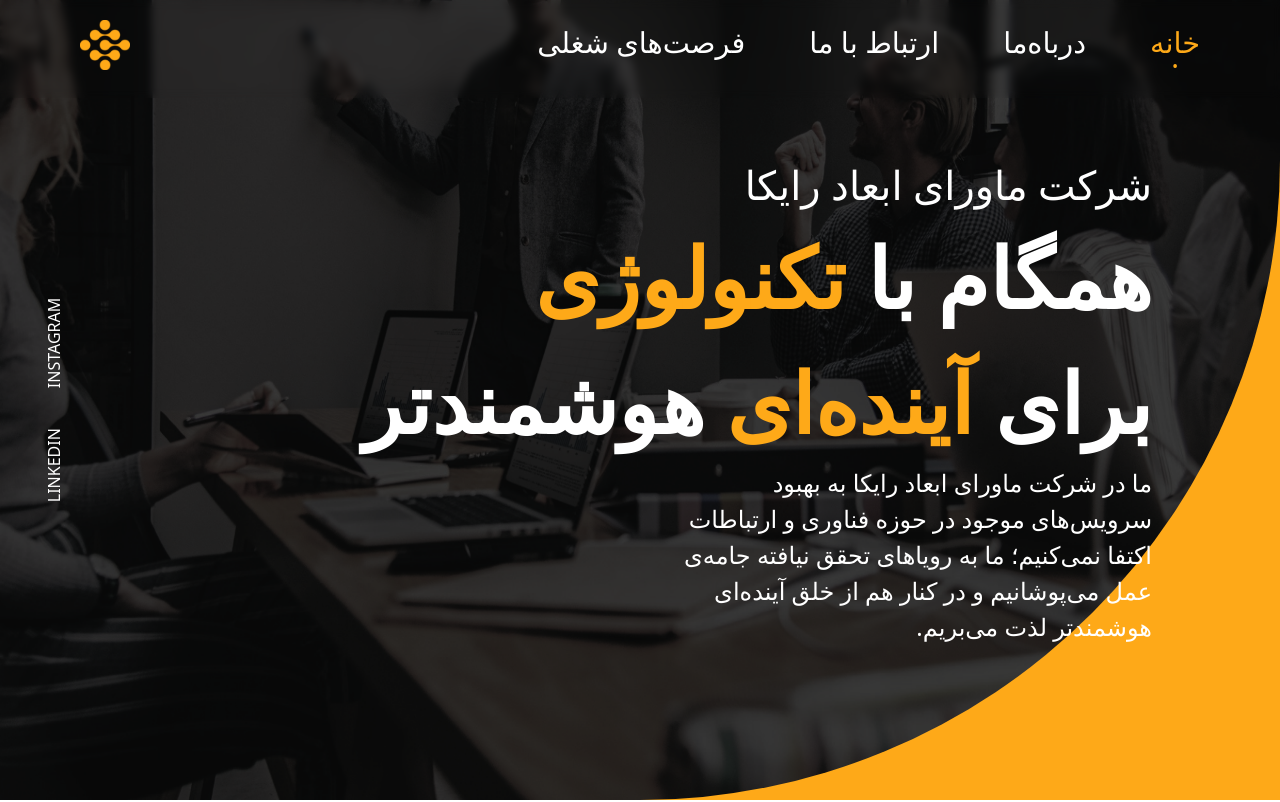
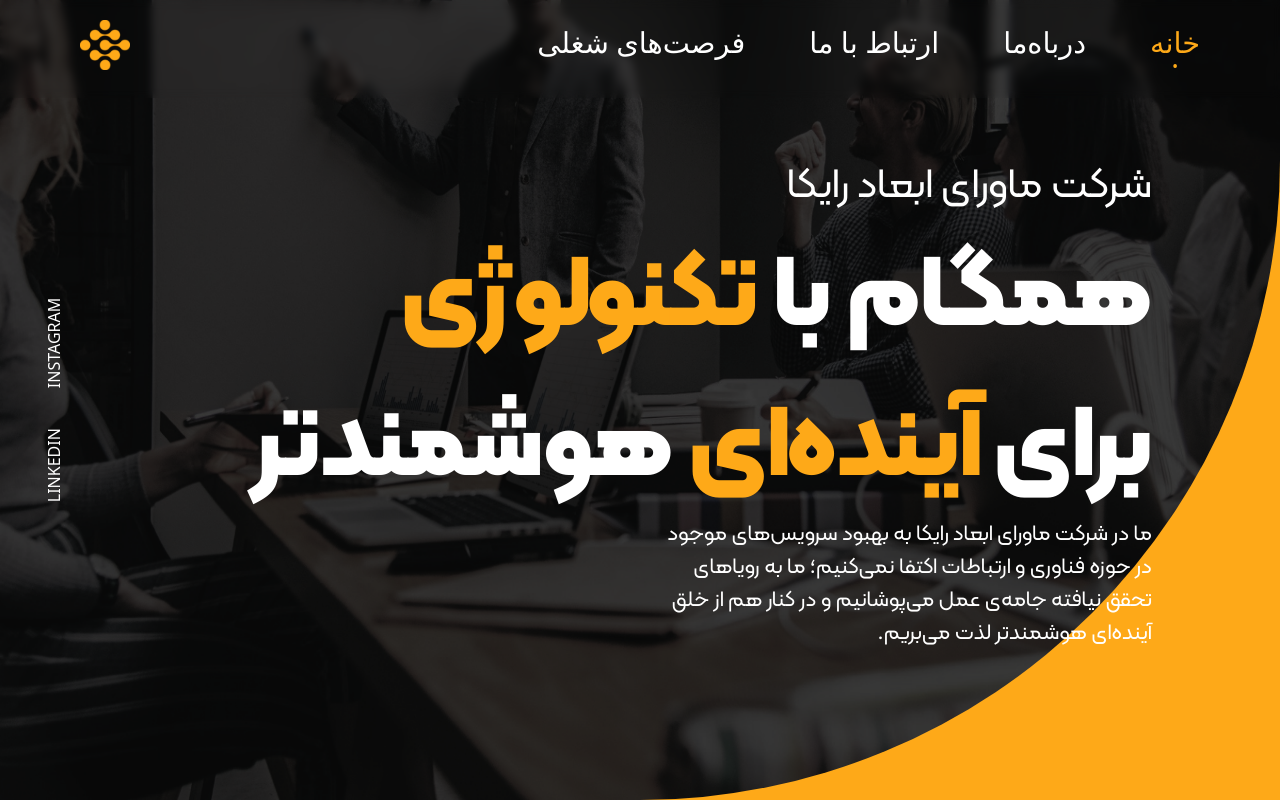
Before and after one commit to mahjs/Rayka-Main, a Next.js app: page / in a window 1280 px wide. Shown: the top 802 px of the page. Built offline with nearby package versions, Linux system fonts and the light colour scheme.

Commit message:
style: fi font size in contact-us

```diff
--- a/src/app/contact-us/page.tsx
+++ b/src/app/contact-us/page.tsx
@@ -8,20 +8,15 @@ import BgImage from "../../../public/images/bg-main.webp";
 
 const ContactUsPage: React.FC = () => {
   return (
-    <div className="flex-col">
+    <div className="select-none flex-col">
       <Image
         src={BgImage}
         alt="contact-us-bg"
-        sizes="100vw"
-        style={{
-          width: "100%",
-          height: "30rem",
-          objectFit: "cover",
-        }}
+        className="h-[31.3rem] w-full  object-cover"
       />
       <div className="absolute top-40 w-full text-center text-white">
-        <h1 className="text-[7.61406rem] font-[700]">ارتباط با ما</h1>
-        <div className="flex justify-center text-[1.82563rem]">
+        <h1 className="header-1">ارتباط با ما</h1>
+        <div className="subtitle flex justify-center">
           <p>
             <Link href="/">خانه-</Link>
           </p>
--- a/src/app/globals.css
+++ b/src/app/globals.css
@@ -121,17 +121,42 @@ body {
 } */
 
 .btn-send {
-  @apply relative  overflow-hidden rounded-lg px-14 ml-6 py-3.5 text-center text-sm font-medium focus:outline-none focus:ring-4 focus:ring-primary bg-primary text-black hover:bg-[#111111] hover:text-primary dark:bg-primary dark:hover:bg-[#111111] dark:focus:ring-primary;
+  @apply relative  overflow-hidden rounded-lg px-14 ml-6 py-3.5 text-center Btn focus:outline-none focus:ring-4 focus:ring-primary bg-primary text-black hover:bg-[#111111] hover:text-primary dark:bg-primary dark:hover:bg-[#111111] dark:focus:ring-primary duration-300;
 }
 
 .btn-shadow {
-  @apply absolute inset-0 -right-4 h-20 w-[2.3rem] rotate-[40deg] bg-yellow-500 opacity-30;
+  @apply absolute inset-0 -right-4 h-24 w-[2.3rem] rotate-[38deg] bg-yellow-500 opacity-30;
 }
 
 .btn-cancel {
-  @apply rounded-lg px-16 py-3.5 text-center text-sm font-medium focus:outline-none focus:ring-4 bg-black text-white hover:bg-primary focus:ring-[#111111] dark:bg-[#111111] dark:hover:bg-primary dark:focus:ring-[#111111];
+  @apply rounded-lg px-16 py-3.5 text-center Btn focus:outline-none focus:ring-4 bg-black text-white hover:bg-primary focus:ring-[#111111] dark:bg-[#111111] dark:hover:bg-primary dark:focus:ring-[#111111] duration-300;
 }
 
+.header-1 {
+  font-family: "KalamehBold";
+  font-size: 7.61406rem;
+}
+
+.header-2 {
+  font-family: "KalamehExtraBold";
+  font-size: 6.28713rem;
+  font-weight: 800;
+}
+
+.header-3 {
+  font-family: "KalamehRegular";
+  font-size: 2.61744rem;
+  font-weight: 500;
+  line-height: 150.5%;
+  color: #fff;
+}
+
+.header-4 {
+  font-family: "KalamehRegular";
+  font-size: 1.375rem;
+  font-weight: 500;
+  line-height: 150.5%;
+}
 .header-5 {
   font-family: "KalamehBold";
   font-size: 1.5rem;
@@ -143,3 +168,17 @@ body {
   font-size: 4.75rem;
   line-height: 140%;
 }
+
+.subtitle {
+  font-family: "KalamehRegular";
+  font-size: 1.8125rem;
+  font-weight: 400;
+  line-height: 150.5%;
+}
+
+.Btn {
+  font-family: "KalamehRegular";
+  font-size: 1.3rem;
+  font-weight: 400;
+  line-height: 150.5%;
+}
--- a/src/app/page.tsx
+++ b/src/app/page.tsx
@@ -43,14 +43,14 @@ export default function Home() {
       {/* Top content */}
       <div className="flex h-[100vh] w-[100vw] items-center justify-between">
         <div className="mr-[8rem] flex-col text-white">
-          <p className="text-[2.5rem] ">شرکت ماورای ابعاد رایکا</p>
-          <p className="text-[5.2rem]  font-bold">
+          <p className="header-3">شرکت ماورای ابعاد رایکا</p>
+          <p className="header-2">
             همگام با <span className="text-[#FEA918]">تکنولوژی</span>
           </p>
-          <p className="text-[5.2rem] font-bold">
+          <p className="header-2">
             برای <span className="text-[#FEA918]">آینده‌ای </span>هوشمندتر
           </p>
-          <p className="g max-w-[50%] text-right text-[1.5rem]">
+          <p className="g header-4 max-w-[50%] text-right">
             ما در شرکت ماورای ابعاد رایکا به بهبود سرویس‌های موجود در حوزه
             فناوری و ارتباطات اکتفا نمی‌کنیم؛ ما به رویاهای تحقق نیافته جامه‌ی
             عمل می‌پوشانیم و در کنار هم از خلق آینده‌ای هوشمندتر لذت می‌بریم.
--- a/src/components/contact-us/Address.tsx
+++ b/src/components/contact-us/Address.tsx
@@ -34,11 +34,11 @@ const reverseString = (str: string) => {
 };
 
 const AddressItem: React.FC<AddressItemProps> = ({ src, alt, text, desc }) => (
-  <div className="flex w-52 flex-wrap items-center justify-center">
+  <div className="flex w-52 select-none flex-wrap items-center justify-center">
     <Image
       className="mx-6 object-cover"
-      width={90}
-      height={90}
+      width={100}
+      height={100}
       src={src}
       alt={alt}
     />
--- a/src/components/contact-us/Form.tsx
+++ b/src/components/contact-us/Form.tsx
@@ -17,12 +17,12 @@ const FloatingInput: React.FC<FloatingInputProps> = ({
   pattern,
 }) => {
   const commonInputClasses =
-    "peer block w-full appearance-none rounded border-0 bg-[#f5f5f5] px-2 py-5 text-sm text-gray-900 focus:border-primary focus:outline-none focus:ring-0 dark:border-primary dark:text-white dark:focus:border-primary";
+    "peer block w-full appearance-none rounded border-0 bg-[#f5f5f5] px-5 py-5 text-sm text-gray-900 focus:border-primary focus:outline-none focus:ring-0 dark:border-primary dark:text-white dark:focus:border-primary";
   const commonLabelClasses =
-    "transhtmlFor m absolute top-3 origin-[0] -translate-y-6 scale-75 pr-3 text-sm text-gray-500 duration-300 peer-placeholder-shown:translate-y-0 peer-placeholder-shown:scale-100 peer-focus:-right-2 peer-focus:-translate-y-6 peer-focus:scale-75 peer-focus:font-medium peer-focus:text-gray-900 dark:text-gray-400 peer-focus:dark:text-gray-900";
+    "absolute top-[1.4em] origin-[0] scale-75 pr-5 text-sm text-gray-500 peer-placeholder-shown:opacity-1 peer-placeholder-shown:scale-100 peer-focus:-right-2 peer-focus:-translate-y-1 peer-focus:scale-75 peer-focus:font-medium peer-focus:text-gray-900 dark:text-gray-400 peer-focus:dark:text-gray-900 peer-focus:opacity-0";
 
   return (
-    <div className="group relative z-0 mb-6 w-full ">
+    <div className="group relative z-0 w-full ">
       <input
         type={type}
         name={name}
@@ -42,7 +42,7 @@ const FloatingInput: React.FC<FloatingInputProps> = ({
 const Form: React.FC = () => {
   return (
     <form className="w-full">
-      <div className="grid md:grid-cols-2 md:gap-6">
+      <div className="grid select-none md:grid-cols-2 md:gap-7">
         <FloatingInput
           type="text"
           name="floating_first_name"
@@ -71,7 +71,7 @@ const Form: React.FC = () => {
       </div>
       <textarea
         id="message"
-        className="row-span-4 block h-60 w-full rounded border-0 bg-[#f5f5f5] p-2.5 text-sm text-gray-900 focus:border-primary focus:ring-primary dark:border-primary dark:bg-gray-700 dark:text-white dark:placeholder-gray-400 dark:focus:border-primary dark:focus:ring-primary"
+        className="row-span-4 mt-7 block h-60 w-full rounded border-0 bg-[#f5f5f5] p-2.5 text-sm text-gray-900 focus:border-primary focus:ring-primary dark:border-primary dark:bg-gray-700 dark:text-white dark:placeholder-gray-400 dark:focus:border-primary dark:focus:ring-primary"
         placeholder="پیام شما ..."
       ></textarea>
       <CustomBtn sendText="ارسال پیام" cancelText="لغو پیام" />
--- a/src/components/contact-us/Map.tsx
+++ b/src/components/contact-us/Map.tsx
@@ -14,7 +14,7 @@ const MAP_URL: string = process.env.NEXT_PUBLIC_MAP_URL || DEFAULT_MAP_URL;
 
 const Map = () => {
   return (
-    <div className="mt-12 h-[400px] w-full">
+    <div className="mt-12 h-[400px] w-full mb-32">
       <iframe
         src={MAP_URL}
         width="100%"
--- a/src/components/contact-us/MessagesForm.tsx
+++ b/src/components/contact-us/MessagesForm.tsx
@@ -3,19 +3,18 @@ import Form from "./Form";
 
 const MessagesForm: FC = () => {
   return (
-    <div className="mt-5 grid grid-cols-2 place-content-evenly gap-4 p-[5em]">
+    <div className="mt-5 grid select-none place-content-evenly place-items-center p-[5em] md:grid-cols-2">
       <div className="h-full ">
         <p className="title text-semiBlack">
           دوست داریم صدای <br /> <span className="text-primary">شما</span> را
           بشنویم !
         </p>
-        <p className="mr-1  text-[1.8125rem]">
+        <p className="subtitle  text-semiBlack mr-1 mt-3">
           جهت ارتباط با تیم رایکا فرم زیر را تکمیل کنید. <br /> تیم پشتیبانی در
           اسروع وقت با شما تماس <br /> خواهند گرفت !
         </p>
-        <div className="mt-14 flex items-center">
-          <p className="mb-1 ml-3 text-[1.8125rem] font-semibold">
-            {" "}
+        <div className="mt-[3em] flex items-center">
+          <p className="subtitle text-semiBlack ml-3">
             سوالی دارید؟ به ما پیام دهید
           </p>
           <svg
```
